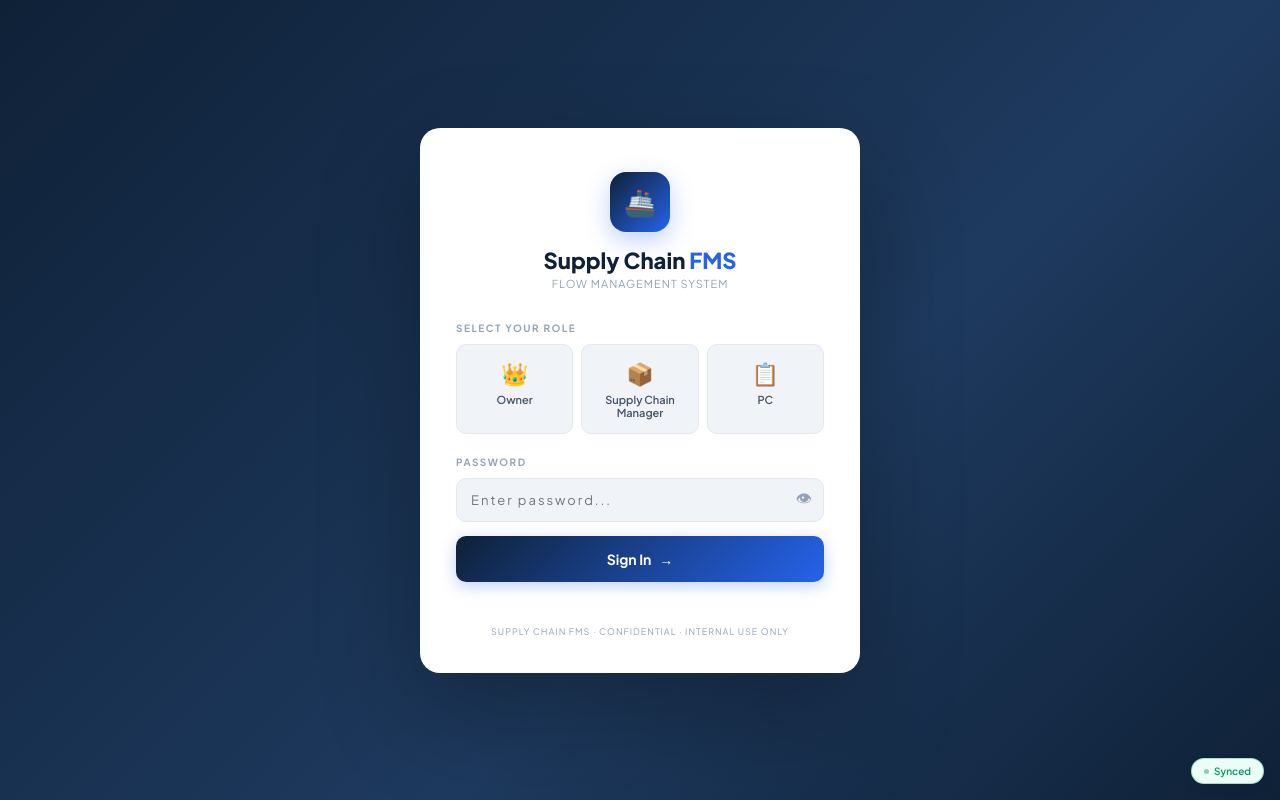
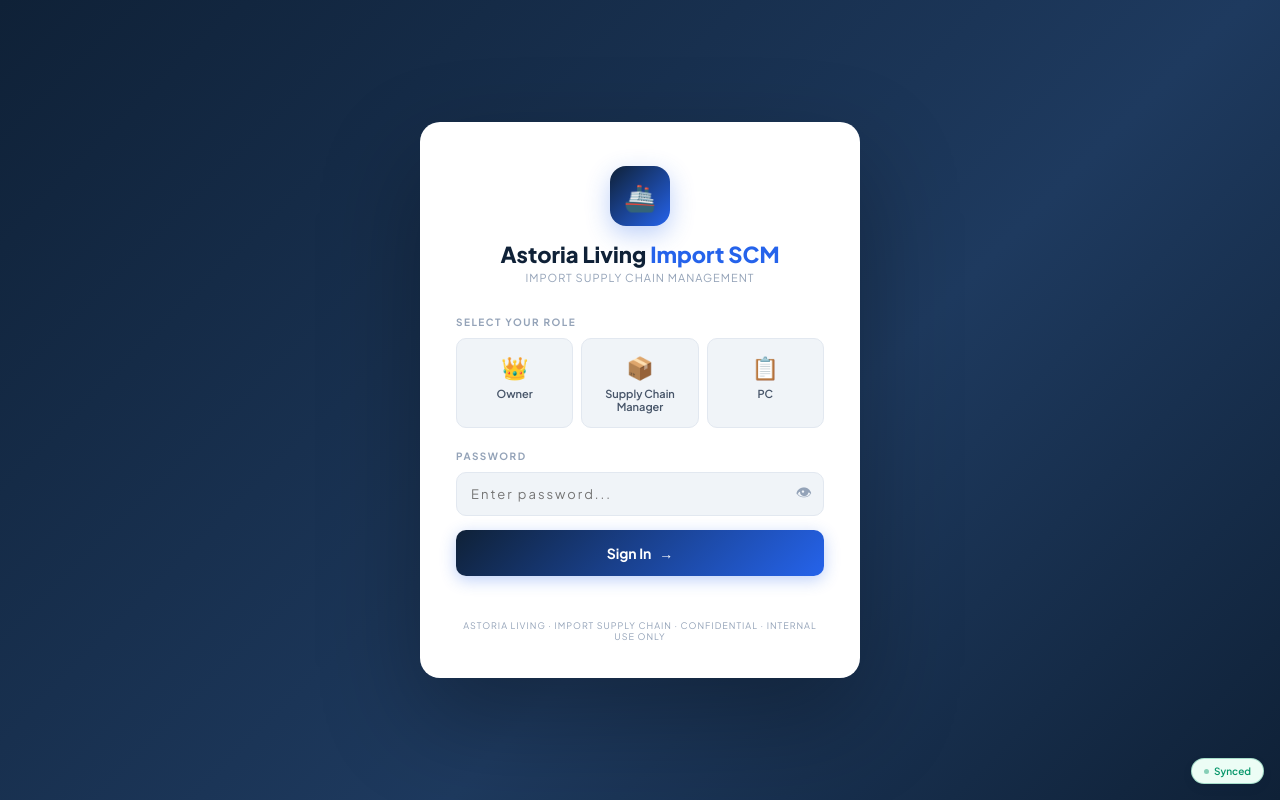
Before and after one commit to sugreev-cmd/supply-chain-fms, a plain HTML site: page index.html in a window 1280 px wide. Drawn offline with Linux system fonts and the light colour scheme.

Commit message:
Update index.html

```diff
--- a/index.html
+++ b/index.html
@@ -3,7 +3,7 @@
 <head>
 <meta charset="UTF-8">
 <meta name="viewport" content="width=device-width, initial-scale=1.0">
-<title>Supply Chain FMS</title>
+<title>Astoria Living — Import Supply Chain FMS</title>
 <link href="https://fonts.googleapis.com/css2?family=Plus+Jakarta+Sans:wght@300;400;500;600;700;800&family=JetBrains+Mono:wght@400;500&display=swap" rel="stylesheet">
 <style>
 :root{
@@ -221,8 +221,8 @@ td{padding:10px 12px;vertical-align:middle}
   <div class="login-card">
     <div class="l-logo">
       <div class="l-logo-icon">🚢</div>
-      <div class="l-logo-name">Supply Chain <span>FMS</span></div>
-      <div class="l-logo-sub">Flow Management System</div>
+      <div class="l-logo-name">Astoria Living <span>Import SCM</span></div>
+      <div class="l-logo-sub">Import Supply Chain Management</div>
     </div>
     <div class="l-label">Select Your Role</div>
     <div class="role-grid">
@@ -237,7 +237,7 @@ td{padding:10px 12px;vertical-align:middle}
     </div>
     <button class="enter-btn" id="enterBtn"><span>Sign In</span><span>→</span></button>
     <div class="l-error" id="lErr"></div>
-    <div class="l-footer">Supply Chain FMS · Confidential · Internal Use Only</div>
+    <div class="l-footer">Astoria Living · Import Supply Chain · Confidential · Internal Use Only</div>
   </div>
 </div>
 
@@ -246,7 +246,7 @@ td{padding:10px 12px;vertical-align:middle}
   <div class="topbar">
     <div class="tb-brand">
       <div class="tb-brand-icon">🚢</div>
-      <div class="tb-brand-name">Supply Chain <span>FMS</span></div>
+      <div class="tb-brand-name">Astoria Living <span>Import SCM</span></div>
     </div>
     <div class="tb-nav">
       <div class="tb-ni active" id="nav-dash">📊 Dashboard</div>
```
